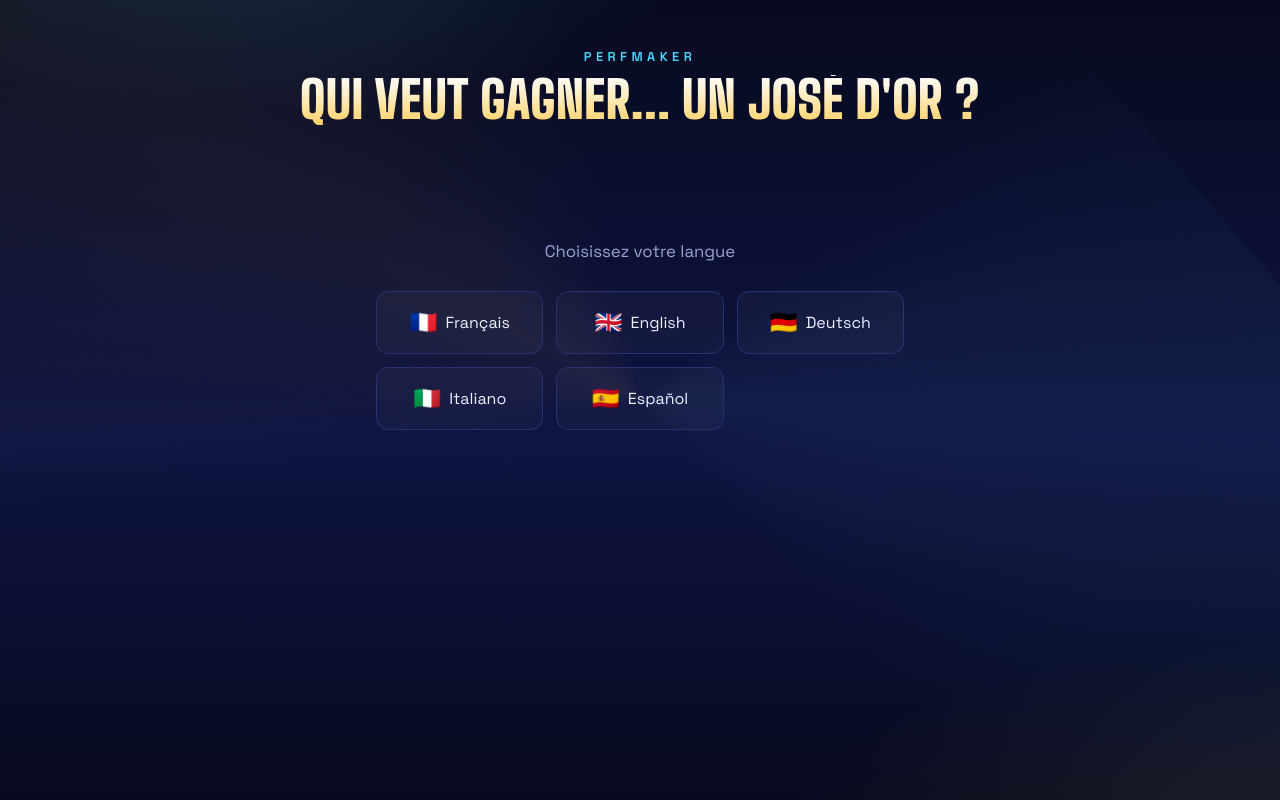
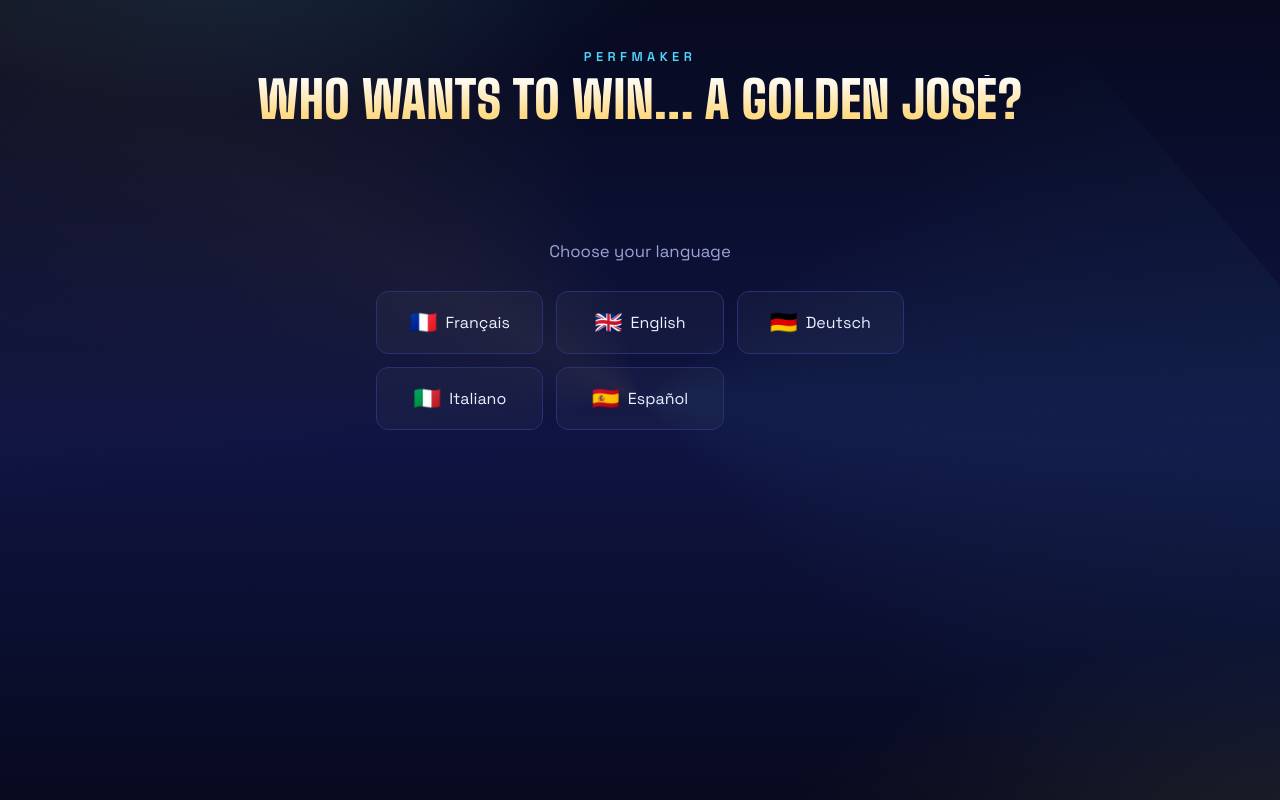
Before and after one commit to pierrick-lang/perfmaker-gold, a Next.js app: page / in a window 1280 px wide. Built offline with nearby package versions, Linux system fonts and the light colour scheme.

Commit message:
Update page.tsx
changement de langue par Anglais par défaut

```diff
--- a/app/page.tsx
+++ b/app/page.tsx
@@ -13,7 +13,7 @@ interface AnswerResult {
 
 export default function Home() {
   const [screen, setScreen] = useState<Screen>("lang");
-  const [locale, setLocale] = useState<Locale>("fr");
+  const [locale, setLocale] = useState<Locale>("en");
   const [firstName, setFirstName] = useState("");
   const [lastName, setLastName] = useState("");
   const [email, setEmail] = useState("");
@@ -207,10 +207,10 @@ export default function Home() {
         <>
           <header>
             <p className="eyebrow">Perfmaker</p>
-            <h1>{UI.fr.appTitle}</h1>
+            <h1>{ui.appTitle}</h1>
           </header>
           <section className="center-screen">
-            <p className="subtitle">{UI.fr.chooseLang}</p>
+            <p className="subtitle">{ui.chooseLang}</p>
             <div className="lang-grid">
               {LOCALES.map((l) => (
                 <button
```
